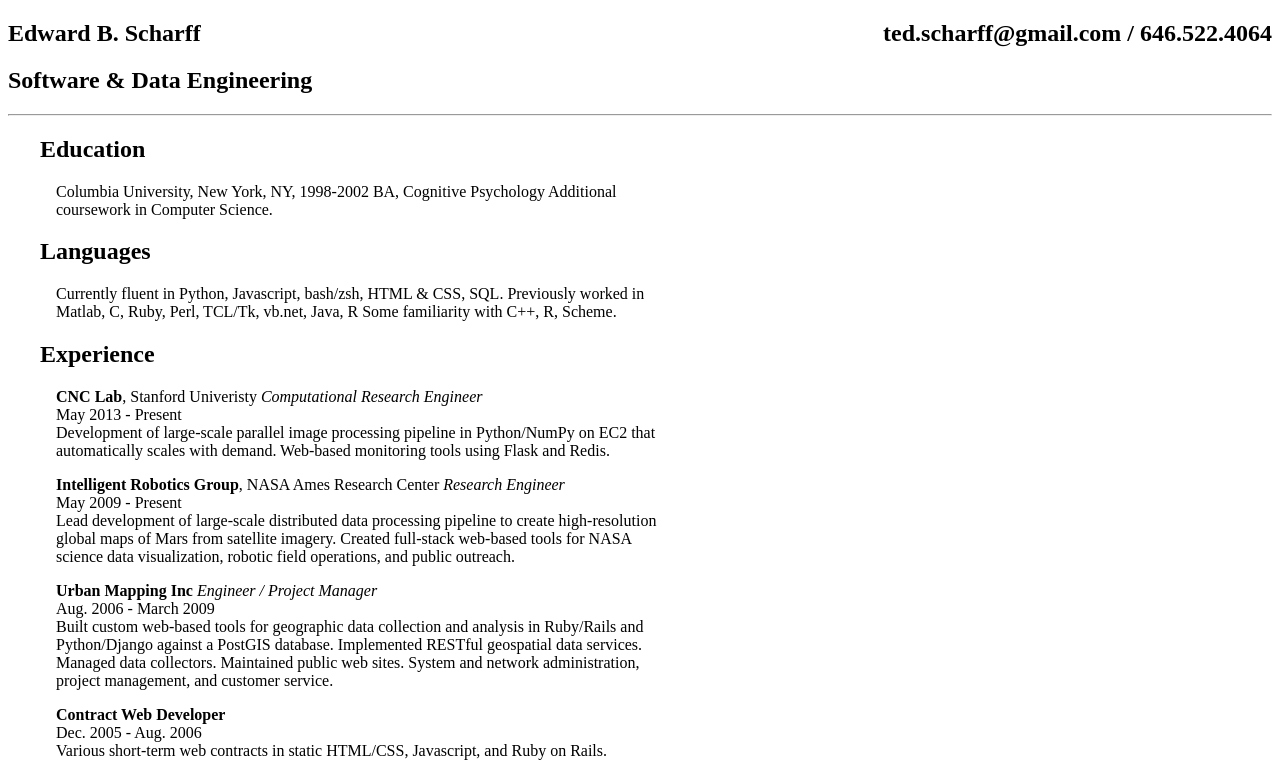
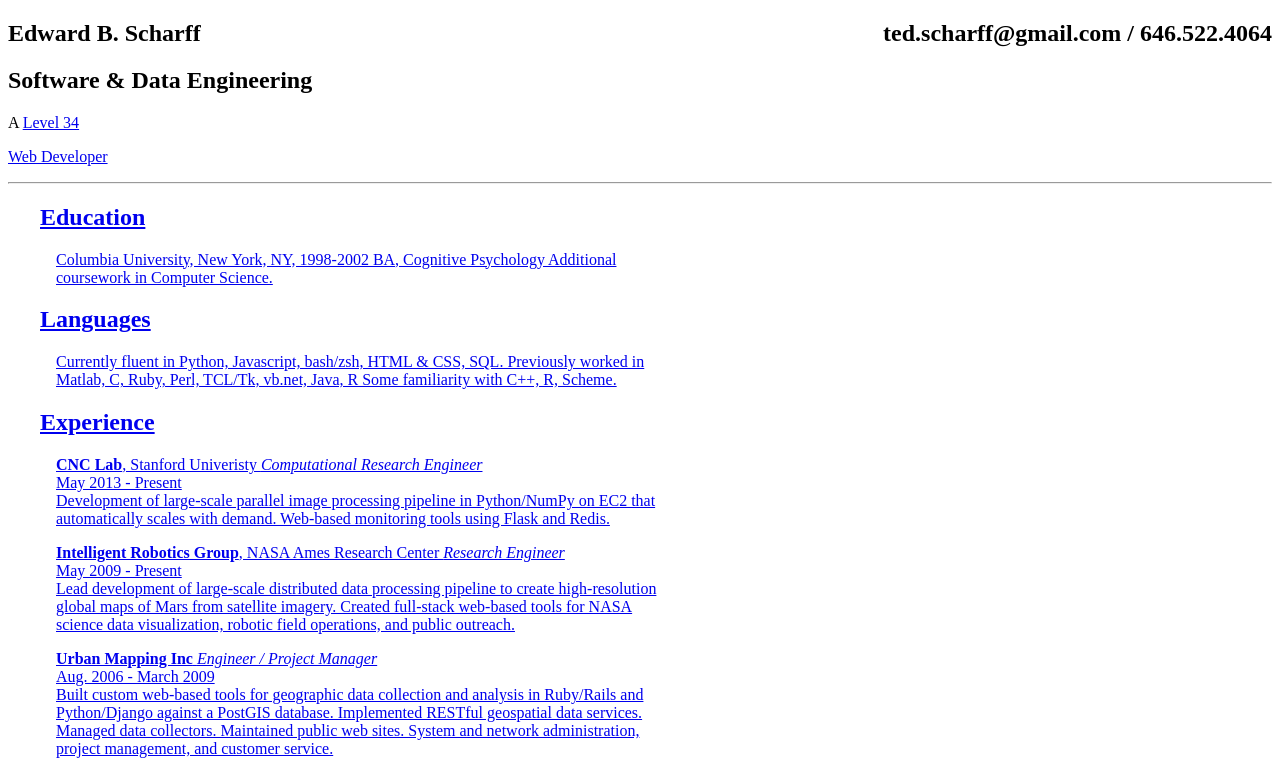
Before and after one commit to jessehattabaugh/deleted.github.io, a plain HTML site: page resume.html in a window 1280 px wide. Shown: the top 771 px of the page. Drawn offline with Linux system fonts and the light colour scheme.

Commit message:
Added Dungeons & Developers link

```diff
--- a/resume.html
+++ b/resume.html
@@ -23,6 +23,7 @@
                 <h1>Edward B. Scharff         <div style="float:right">ted.scharff@gmail.com / 646.522.4064</div></h1>
 
                 <h2>Software &amp; Data Engineering</h2>
+                <p>A <a href="http://www.dungeonsanddevelopers.com/#_a2b2cde3fghi2jklm2n2opqrstuvx2yz_15_Tedward">Level 34</p> Web Developer</p>
 
                 <hr />
             </section>
```
